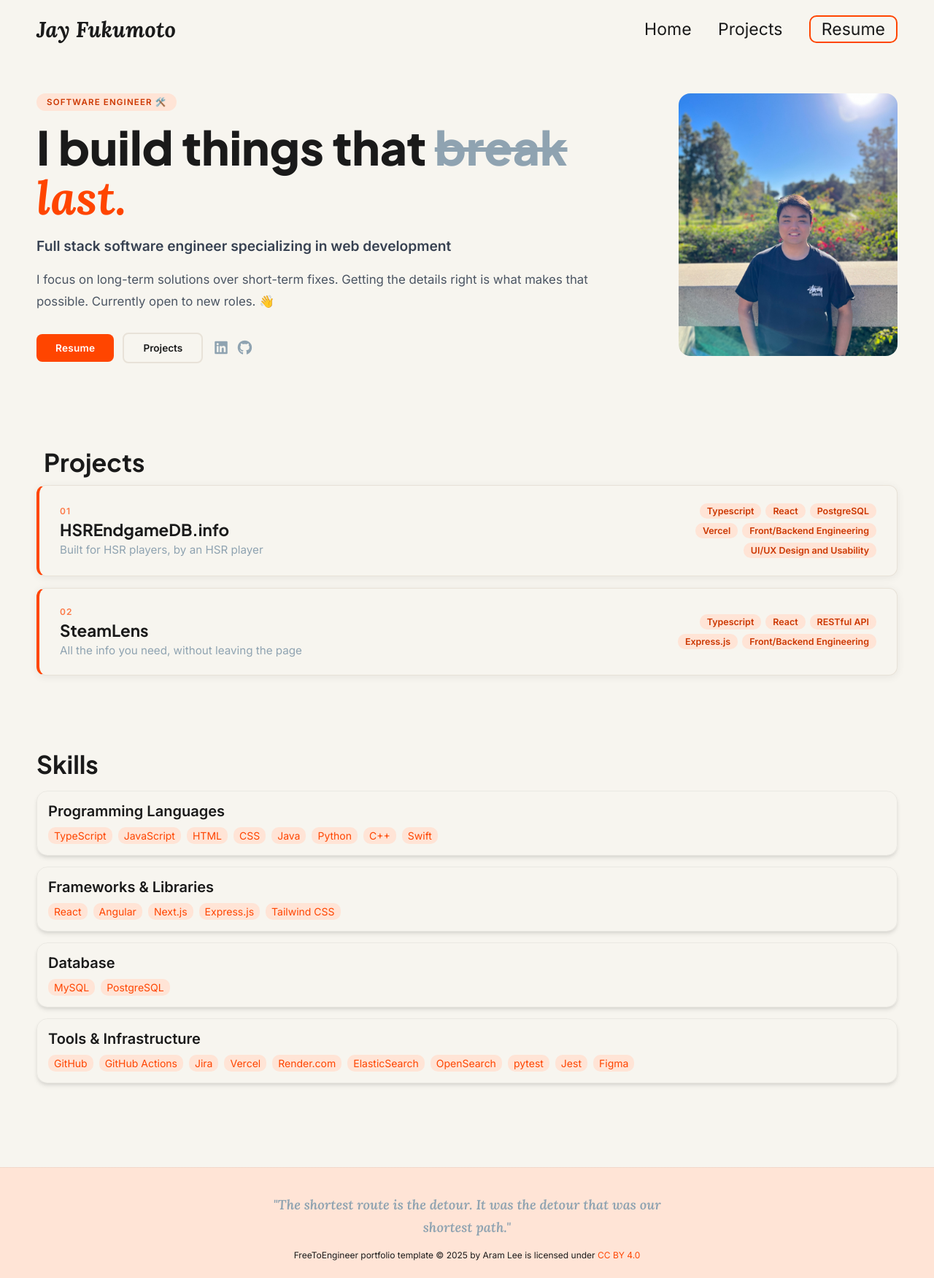
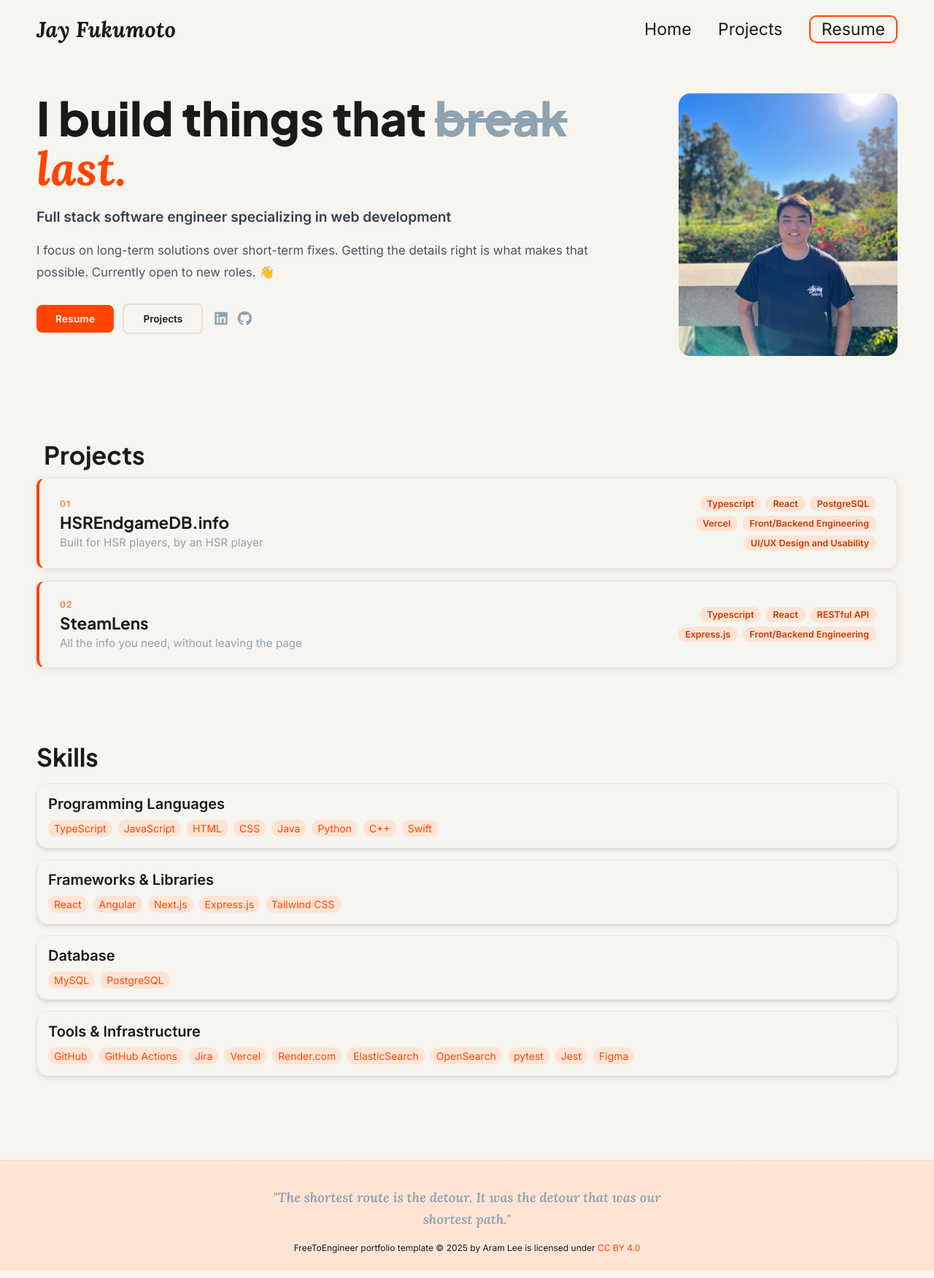
Before and after one commit to jayfuku/jayfuku.github.io, a Jekyll site: the page built from index.html, in a window 1280 px wide. Shown: the whole page at 73% size. Built offline with Jekyll 4.4.1, drawn with Linux system fonts in a browser that asks for light colours.

Commit message:
Remove hero badge and widen page max-width

```diff
--- a/_includes/hero.html
+++ b/_includes/hero.html
@@ -4,7 +4,6 @@
 
   <div class="hero-inner">
     <div class="hero-left">
-      <span class="hero-tag">Software Engineer 🛠️</span>
       <h1 class="hero-headline">
         I build things that <s class="hero-strike">break</s> <em class="hero-accent">last.</em>
       </h1>
--- a/css/styles.css
+++ b/css/styles.css
@@ -26,7 +26,7 @@
     padding: 0 50px;
     font-family: 'Inter', sans-serif;
     background-color: var(--background-color);
-    max-width: 1400px;
+    max-width: 1600px;
     margin: 0 auto;
 }
 
```
